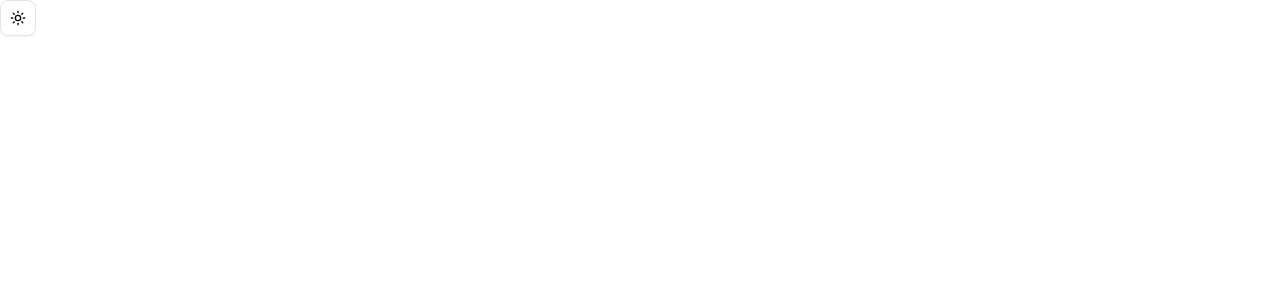
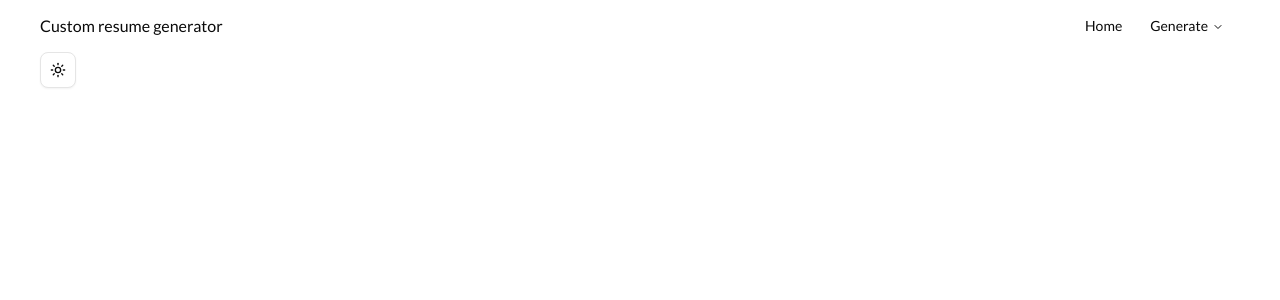
Before and after one commit to sapphybara/custom-resume-generator, a Next.js app: page / in a window 1280 px wide. Shown: the top 300 px of the page. Built offline with nearby package versions, Linux system fonts and the light colour scheme.

Commit message:
feat: add navbar to app

```diff
--- a/app/layout.tsx
+++ b/app/layout.tsx
@@ -1,7 +1,7 @@
 import type { Metadata } from "next";
-import { Geist, Geist_Mono } from "next/font/google";
 import "./globals.css";
 import { ThemeProvider } from "@/components/ui/theme-provider";
+import Navbar from "@/components/ui/navbar";
 import { lato, merriweatherSans } from "@/styles/fonts";
 
 export const metadata: Metadata = {
@@ -15,14 +15,21 @@ export default function RootLayout({
   children: React.ReactNode;
 }>) {
   return (
-    <html lang="en" suppressHydrationWarning>
-      <body className={`${merriweatherSans.variable} ${lato.variable}`}>
+    <html
+      className="flex justify-center **:max-w-[1200px]"
+      lang="en"
+      suppressHydrationWarning
+    >
+      <body
+        className={`${merriweatherSans.variable} ${lato.variable} h-lvh flex flex-col w-full`}
+      >
         <ThemeProvider
           attribute="class"
           defaultTheme="system"
           enableSystem
           disableTransitionOnChange
         >
+          <Navbar />
           {children}
         </ThemeProvider>
       </body>
--- /dev/null
+++ b/components/ui/navbar.tsx
@@ -0,0 +1,41 @@
+import Link from "next/link";
+import {
+  NavigationMenu,
+  NavigationMenuContent,
+  NavigationMenuItem,
+  NavigationMenuLink,
+  NavigationMenuList,
+  NavigationMenuTrigger,
+} from "./navigation-menu";
+
+const Navbar = () => (
+  <NavigationMenu className="flex justify-between w-full py-2">
+    <p>Custom resume generator</p>
+    <NavigationMenuList>
+      <NavigationMenuItem>
+        <NavigationMenuLink asChild>
+          <Link href="/">Home</Link>
+        </NavigationMenuLink>
+      </NavigationMenuItem>
+      <NavigationMenuItem>
+        <NavigationMenuTrigger>Generate</NavigationMenuTrigger>
+        <NavigationMenuContent>
+          <ul className="grid w-[400px] gap-2 md:w-[500px] md:grid-cols-2 lg:w-[600px]">
+            <li>
+              <NavigationMenuLink asChild>
+                <Link href="/generate">Use the generator</Link>
+              </NavigationMenuLink>
+            </li>
+            <li>
+              <NavigationMenuLink asChild>
+                <Link href="/sample">Try a sample</Link>
+              </NavigationMenuLink>
+            </li>
+          </ul>
+        </NavigationMenuContent>
+      </NavigationMenuItem>
+    </NavigationMenuList>
+  </NavigationMenu>
+);
+
+export default Navbar;
```
